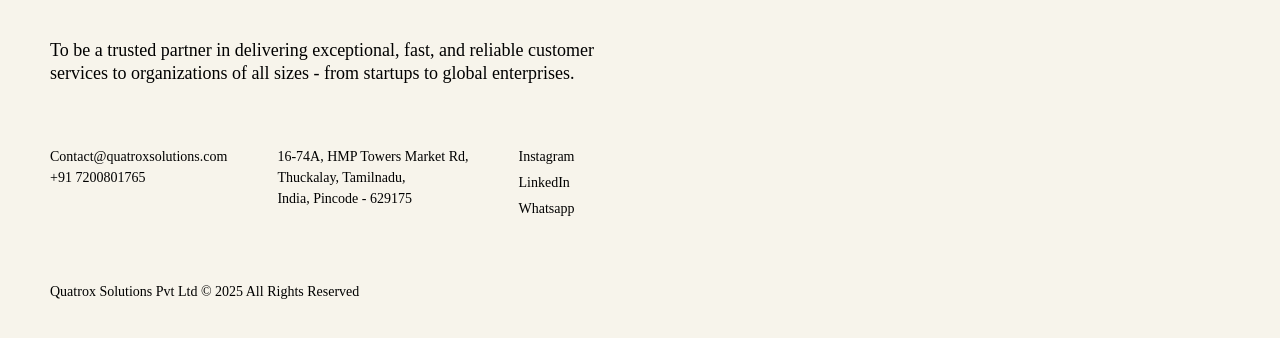
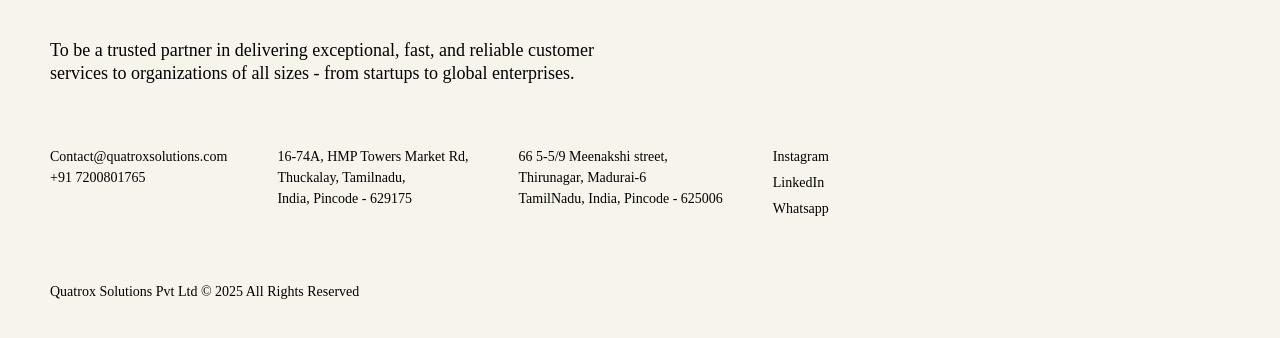
Before and after one commit to quatroxsolutions/Quatroxsolution, a plain HTML site: page contact.html in a window 1280 px wide. Shown: the part 1688-2026 px from the top of the page. Drawn offline with Linux system fonts and the light colour scheme.

Commit message:
Update contact.html

```diff
--- a/contact.html
+++ b/contact.html
@@ -133,6 +133,11 @@
                 <p>Thuckalay, Tamilnadu,</p>
                 <p>India, Pincode - 629175</p>
             </div>
+            <div class="footer-col">
+                <p>66 5-5/9 Meenakshi street,</p>
+                <p>Thirunagar, Madurai-6</p>
+                <p>TamilNadu, India, Pincode - 625006</p>
+            </div>
 
             <div class="footer-col footer-links">
                 <a href="https://www.instagram.com/quatrox_solutions?igsh=MWl2MjAwa3Z4ZmFoag==" target="_blank">Instagram</a>
@@ -150,4 +155,5 @@
 </footer>
 
     </body>
+
 </html>
```
